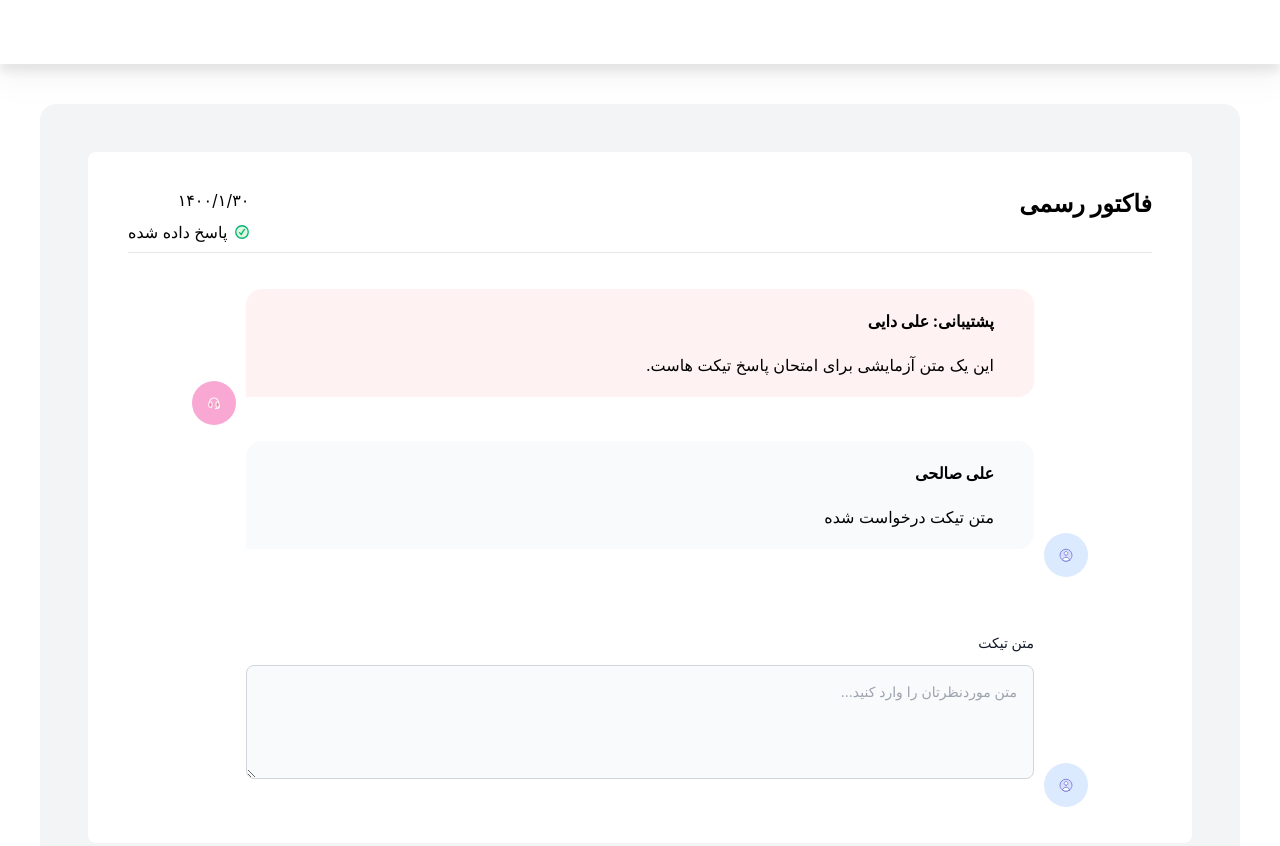
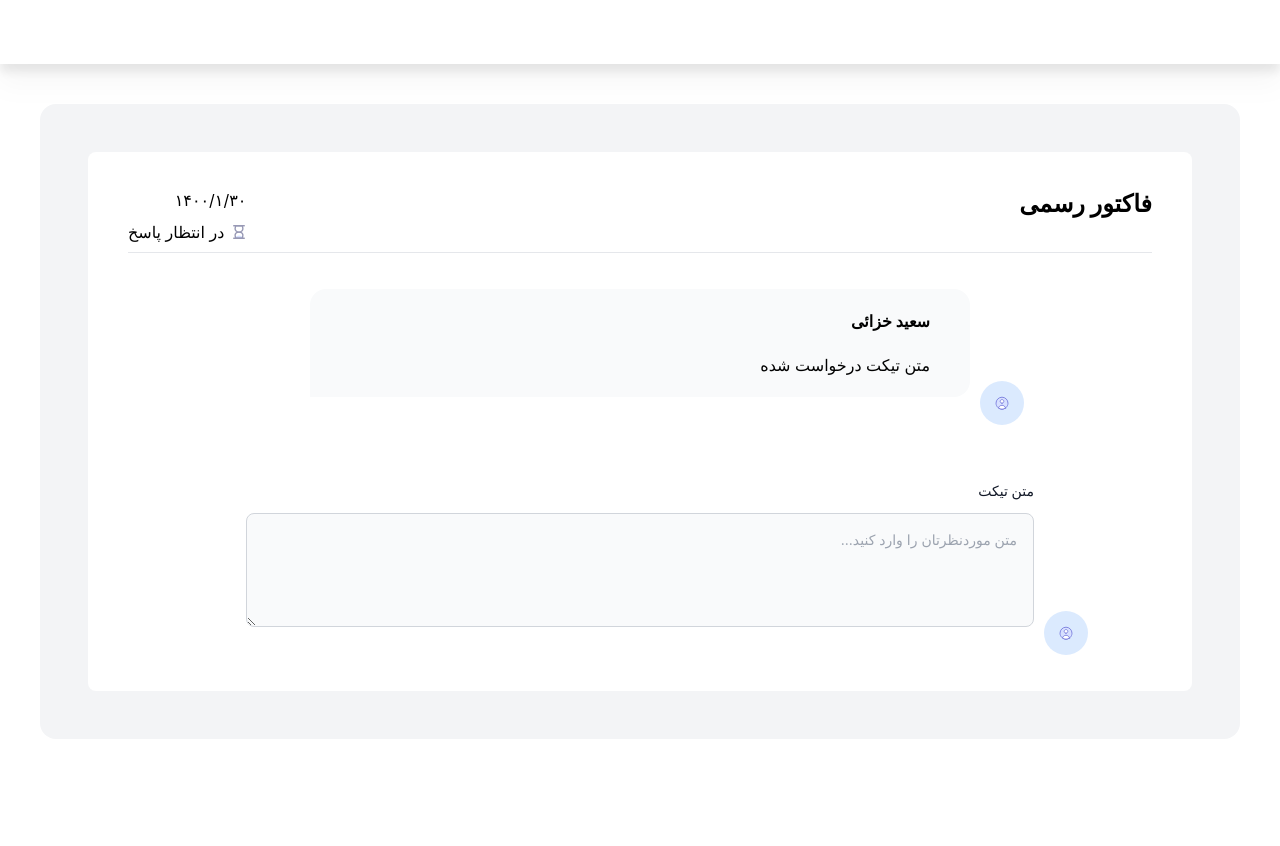
Before and after one commit to Saeed-Khazaei/kavehnegar-code-challenge, a Next.js app: page /tickets/1 in a window 1280 px wide. Shown: the top 846 px of the page. After the commit the page ends 800 px from the top, so only its background shows below. Built offline with nearby package versions, Linux system fonts and the light colour scheme.

Commit message:
get ticket data and show in ui

```diff
--- /dev/null
+++ b/components/Message.tsx
@@ -0,0 +1,52 @@
+import React, { FC } from "react";
+import Image from "next/image";
+import { Message } from "../models/ticketsModel";
+
+const Message: FC<Message> = ({ message, userName, isUser }) => {
+  return (
+    <div className="pt flex flex-col gap-4 px-16">
+      <div className="flex flex-row items-end gap-x-2.5 ">
+        <div
+          className={`flex items-center justify-center w-11 h-11 rounded-full ${
+            isUser ? "bg-blue-100 " : ""
+          }`}
+        >
+          {isUser ? (
+            <Image
+              src="/icons/user.svg"
+              layout="fixed"
+              width="14px"
+              height="14px"
+            />
+          ) : null}
+        </div>
+        <div
+          className={`flex-auto w-64  mb-7 rounded-2xl  rounded-bl-none px-10 py-5 ${
+            isUser ? "bg-gray-50" : "bg-red-50 "
+          }`}
+        >
+          <div className="font-bold mb-5">
+            {isUser ? "" : "پشتیبانی: "} {userName}
+          </div>
+          <div>{message}</div>
+        </div>
+        <div
+          className={`flex items-center justify-center w-11 h-11 rounded-full ${
+            !isUser ? "bg-pink-300 " : ""
+          }`}
+        >
+          {!isUser ? (
+            <Image
+              src="/icons/support.svg"
+              layout="fixed"
+              width="14px"
+              height="14px"
+            />
+          ) : null}
+        </div>
+      </div>
+    </div>
+  );
+};
+
+export default Message;
--- a/helper/data.json
+++ b/helper/data.json
@@ -17,7 +17,7 @@
     "status": "answered",
     "user": "سعید خزائی",
     "support": "علی دایی",
-    "supportMessage": ""
+    "supportMessage": "سعید عزیز مشکل شما برطرف شده است."
   },
   {
     "id": 3,
--- /dev/null
+++ b/hooks/useCloseTicketData.ts
@@ -0,0 +1,6 @@
+import { useQuery, useMutation, useQueryClient } from 'react-query'
+import ticketsServices from '../services/ticketsServices'
+
+export const useCloseTicketData = (onSuccess: any) => {
+  return useMutation(ticketsServices.closeTicket, { onSuccess })
+}
--- /dev/null
+++ b/hooks/useCloseTicketForm.ts
@@ -0,0 +1,39 @@
+import { AxiosResponse } from "axios";
+import { useRouter } from "next/router";
+import { useEffect } from "react";
+import { useQuery } from "react-query";
+import ticketsServices from "../services/ticketsServices";
+import { useCloseTicketData } from "./useCloseTicketData";
+
+export const useCloseTicketForm = () => {
+  const router = useRouter()
+  const id = router.query.id as string
+
+  const onCloseTicket = () => {
+    return { id }
+  };
+  const onSuccess = (e: AxiosResponse<{ id: string }>) => {
+    router.push(`/tickets`)
+  };
+
+  const { mutate, isLoading } = useCloseTicketData(onSuccess);
+
+  const { data, refetch } = useQuery(
+    "ticket",
+    () => ticketsServices.getTicket(id), {
+    enabled: false
+  }
+  );
+
+  useEffect(() => {
+    if (id && id.length !== 0) {
+      refetch()
+    }
+  }, [id])
+
+  return {
+    onCloseTicket,
+    isLoading,
+    data
+  }
+}
--- a/hooks/useCreateTicketForm.ts
+++ b/hooks/useCreateTicketForm.ts
@@ -1,7 +1,7 @@
 import { AxiosResponse } from "axios";
 import { useRouter } from "next/router";
 import { useState } from "react";
-import { useCreateTicketData } from "./useTicketsData";
+import { useCreateTicketData } from "./useCreateTicketData";
 
 export const useCreateTicketForm = () => {
   const router = useRouter()
--- a/models/ticketsModel.ts
+++ b/models/ticketsModel.ts
@@ -16,3 +16,9 @@ export interface TicketsSendData {
   title: string;
   message: string;
 }
+
+export interface Message {
+  message: string;
+  userName: string;
+  isUser: boolean;
+}
--- a/pages/tickets/[id].tsx
+++ b/pages/tickets/[id].tsx
@@ -1,63 +1,39 @@
 import React from "react";
 import Image from "next/image";
 import Status from "../../components/Status";
-
-const fakeData = {
-  id: 2,
-  received: "2021/04/19 16:11:30",
-  title: "فاکتور رسمی",
-  message: "متن تیکت درخواست شده",
-  status: "answered",
-  user: "علی صالحی",
-  support: "علی دایی",
-  supportMessage: "این یک متن آزمایشی برای امتحان پاسخ تیکت هاست.",
-};
+import Message from "../../components/Message";
+import { useCloseTicketForm } from "../../hooks/useCloseTicketForm";
 
 const TicketDetails = () => {
+  const { isLoading, onCloseTicket, data } = useCloseTicketForm();
+  if (!data?.data) return null;
+
   return (
     <div className="bg-white px-10 py-9 rounded-lg divide-y">
       <div className="flex flex-row justify-between mb-2">
-        <div className="text-2xl font-bold">فاکتور رسمی</div>
+        <div className="text-2xl font-bold">{data.data.title}</div>
         <div className="flex flex-col gap-2">
-          <span>{new Date(fakeData.received).toLocaleDateString("fa-IR")}</span>
+          <span>
+            {new Date(data.data.received).toLocaleDateString("fa-IR")}
+          </span>
           <div className="flex flex-row items-center gap-2">
-            <Status status={fakeData.status} />
+            <Status status={data.data.status} />
           </div>
         </div>
       </div>
       <div className="pt-9 flex flex-col gap-4 px-16">
-        {fakeData.supportMessage.length > 0 ? (
-          <div className="flex flex-row items-end gap-x-2.5">
-            <div className="flex items-center justify-center w-11 h-11 rounded-full"></div>
-            <div className="flex-auto w-64 bg-red-50 mb-7 rounded-2xl  rounded-bl-none px-10 py-5">
-              <div className="font-bold mb-5">پشتیبانی: {fakeData.support}</div>
-              <div>{fakeData.supportMessage}</div>
-            </div>
-            <div className="flex items-center justify-center w-11 h-11 bg-pink-300 rounded-full	 ">
-              <Image
-                src="/icons/support.svg"
-                layout="fixed"
-                width="14px"
-                height="14px"
-              />
-            </div>
-          </div>
+        <Message
+          message={data.data.message}
+          userName={data.data.user}
+          isUser={true}
+        />
+        {data.data.supportMessage.length > 0 ? (
+          <Message
+            message={data.data.supportMessage}
+            userName={data.data.support}
+            isUser={false}
+          />
         ) : null}
-        <div className="flex flex-row items-end gap-x-2.5 ">
-          <div className="flex items-center justify-center w-11 h-11 bg-blue-100 rounded-full">
-            <Image
-              src="/icons/user.svg"
-              layout="fixed"
-              width="14px"
-              height="14px"
-            />
-          </div>
-          <div className="flex-auto w-64 bg-gray-50 mb-7 rounded-2xl  rounded-bl-none px-10 py-5">
-            <div className="font-bold mb-5">{fakeData.user}</div>
-            <div>{fakeData.message}</div>
-          </div>
-          <div className="flex items-center justify-center w-11 h-11 "></div>
-        </div>
         <div className="flex flex-row items-end gap-x-2.5 mt-10">
           <div className="flex items-center justify-center w-11 h-11 bg-blue-100 rounded-full">
             <Image
--- a/services/ticketsServices.ts
+++ b/services/ticketsServices.ts
@@ -1,6 +1,6 @@
 import axios, { AxiosResponse } from "axios";
 import { TicketsResponse, TicketsSendData } from "../models/ticketsModel";
-import { getTicketsNextApi, postTicketNextApi } from "../utils/endpoints";
+import { getTicketNextApi, getTicketsNextApi, postTicketNextApi } from "../utils/endpoints";
 
 
 export default {
@@ -14,4 +14,10 @@ export default {
   async getTicketsList() {
     return await axios.get<TicketsResponse[]>(getTicketsNextApi);
   },
+  async getTicket(id: string) {
+    return await axios.get<TicketsResponse>(`${getTicketNextApi}?id=${id}`);
+  },
+  async closeTicket(id: string) {
+    return await axios.delete(`${getTicketNextApi}?id=${id}`);
+  },
 }
```
Also changed, not shown: hooks/useCreateTicketData.ts (renamed from hooks/useTicketsData.ts).
